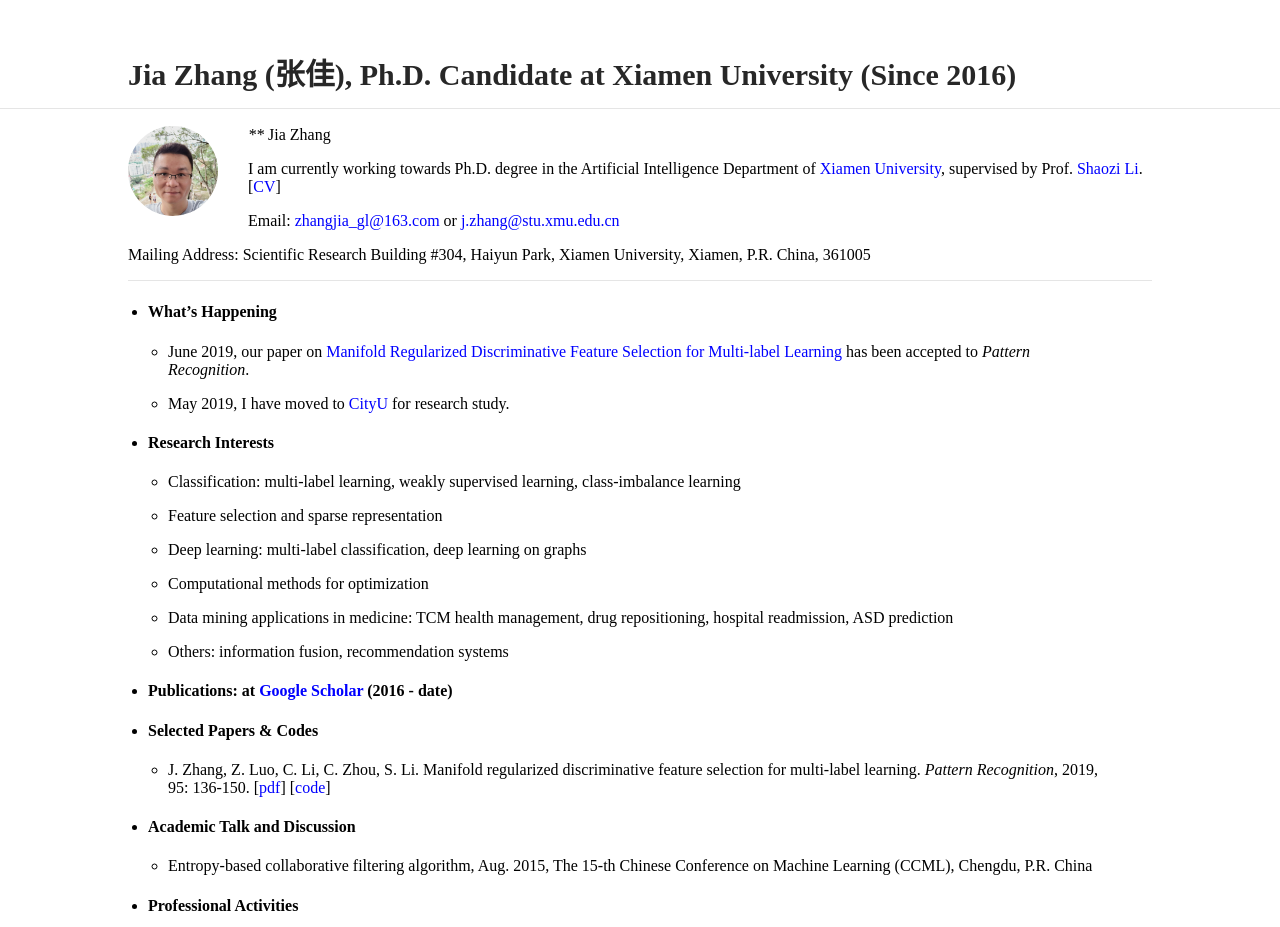
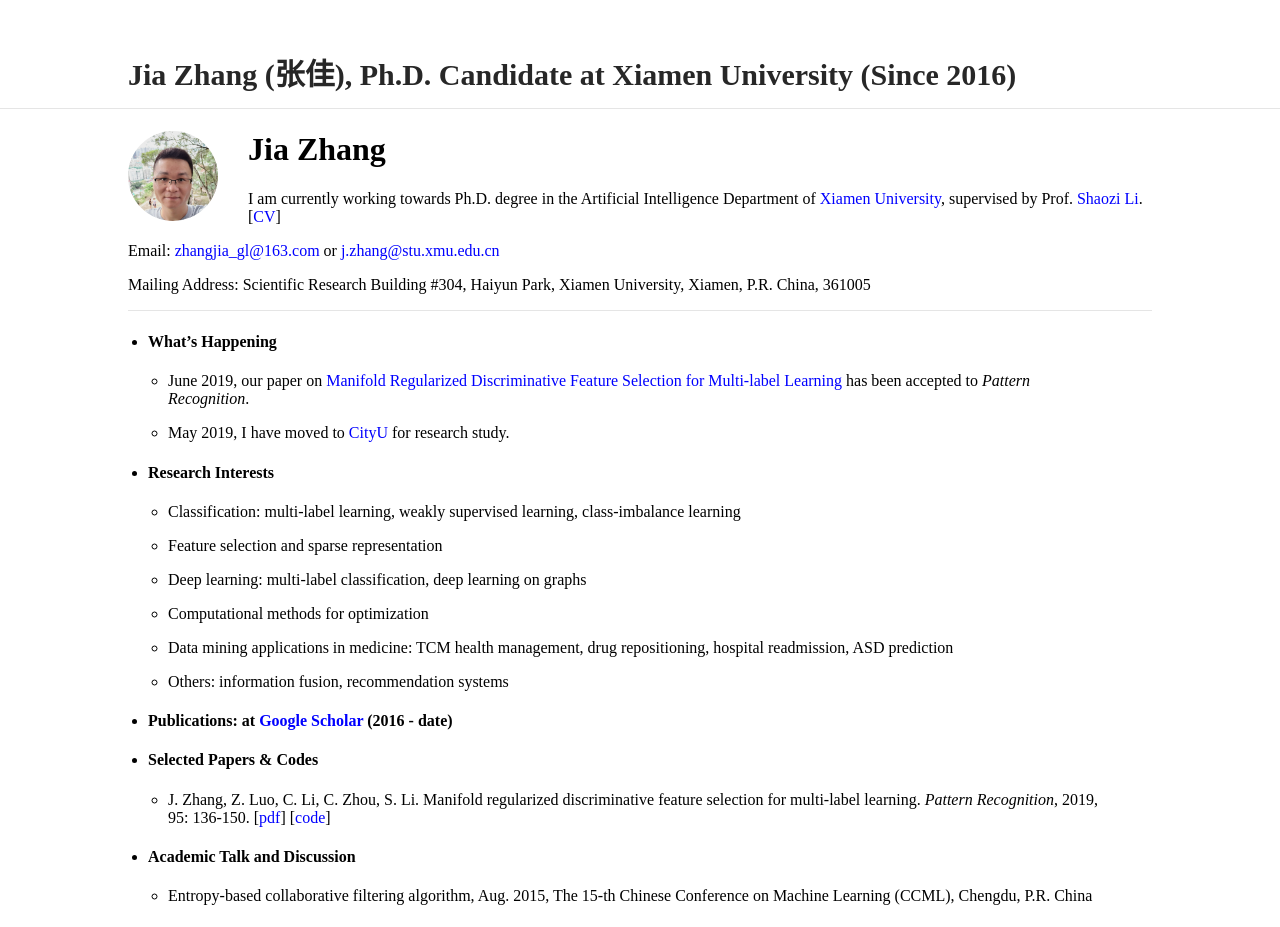
Before and after one commit to jiazhang-ml/jiazhang-ml.github.io, a Jekyll site: the page built from index.md, in a window 1280 px wide. Shown: the top 927 px of the page. Built offline with Jekyll 4.4.1, drawn with Linux system fonts in a browser that asks for light colours.

```diff
--- a/index.md
+++ b/index.md
@@ -4,7 +4,7 @@ layout: default
 
 <img class="profile-picture" src="jiazhang.jpg">
 
-**** Jia Zhang
+# Jia Zhang
 
 I am currently working towards Ph.D. degree in the Artificial Intelligence Department of [Xiamen University](https://www.xmu.edu.cn/), supervised by Prof. [Shaozi Li](http://imt.xmu.edu.cn/szdw.html). [[CV](resume.pdf)]
 
```
